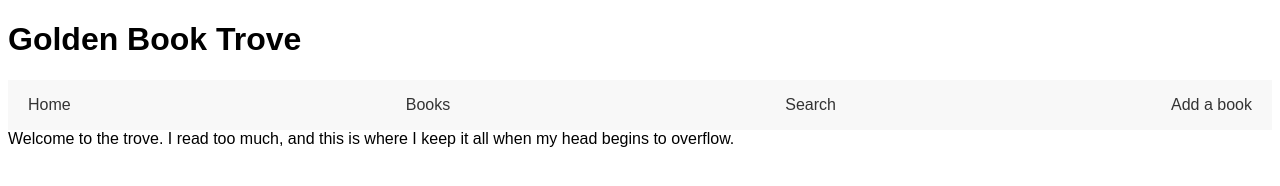
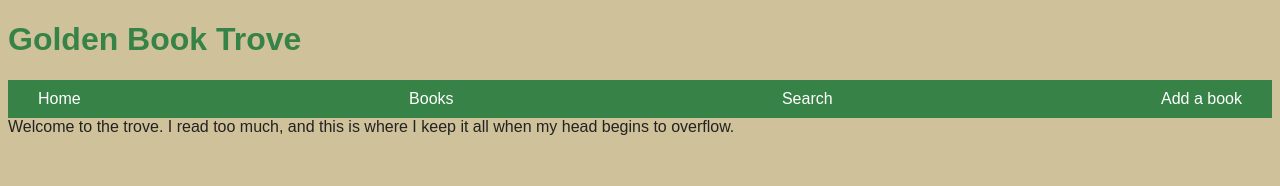
Before and after one commit to breadbun407/book-tracker, a website: page src/client/index.html in a window 1280 px wide. Drawn offline with Linux system fonts and the light colour scheme; files that its build step writes are made by us from their sources.

Commit message:
style changes for body - rough

```diff
--- a/src/client/styles.css
+++ b/src/client/styles.css
@@ -1,10 +1,28 @@
 body {
-    font-family: Arial, Helvetica, sans-serif;
+    background-color: #cfc199;
+    color: #222;
+    font-family: Arial, sans-serif;
+  }
+
+  h1, h2, h3 {
+    color: #378347;
+    font-weight: bold;
+  }
+
+  a {
+    color: #378347;
+    text-decoration: none;
+    transition: color 0.3s ease-in-out;
+  }
+
+  a:hover {
+    color: #000;
   }
 
  .navbar {
-    background-color: #f8f8f8;
-    height: 50px;
+  background-color: #378347;
+  color: #fff;
+  padding: 10px;
 }
 
 .navbar-nav {
@@ -23,10 +41,11 @@ body {
 
 .nav-link {
   text-decoration: none;
-    color: #333;
+  color: #fff;
   padding: 10px;
+  transition: color 0.3s ease-in-out;
 }
 
 .nav-link:hover {
-    background-color: #ddd;
+  color: #f5dd9d;
 }
```
Lines whose indentation alone changed are shown as unchanged.
